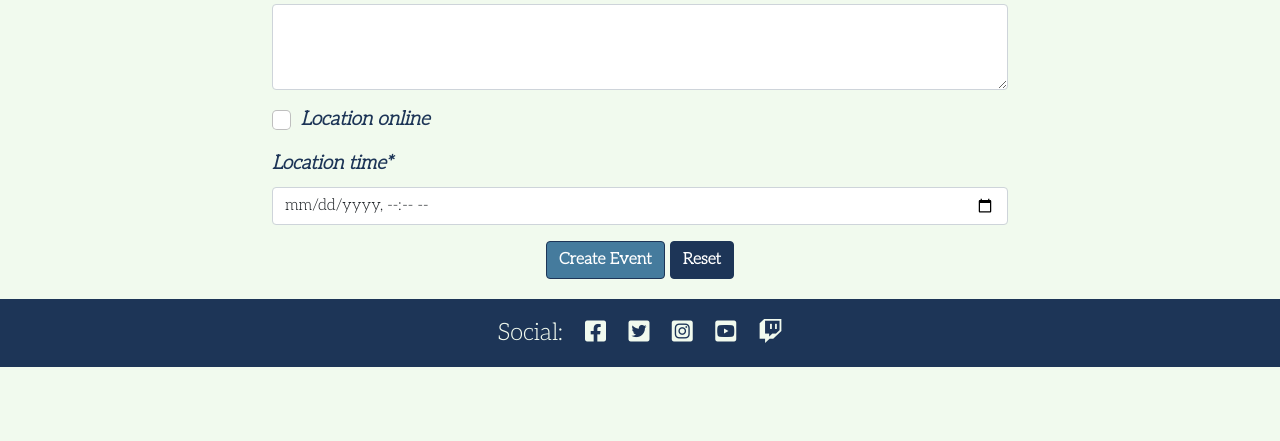
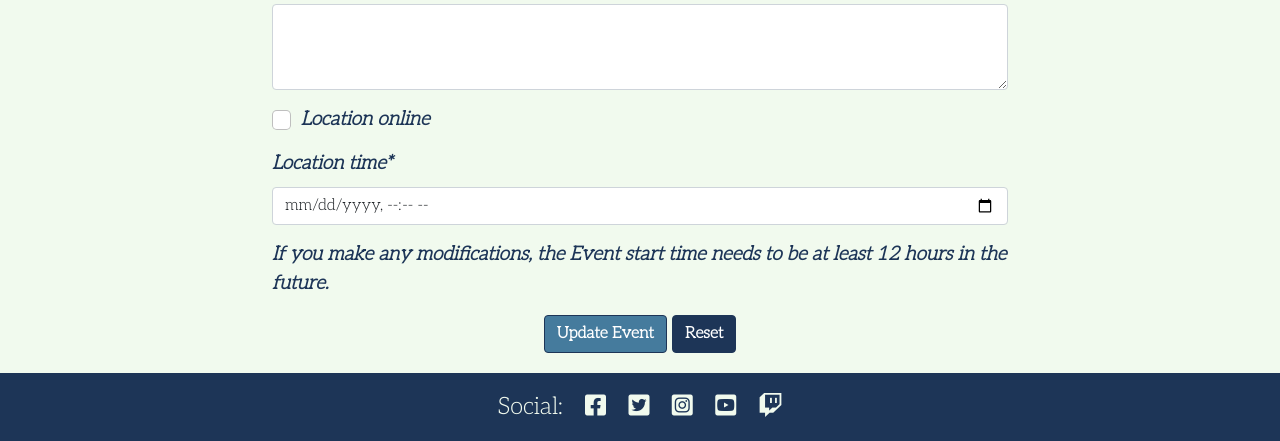
Before and after one commit to Mycrosys/portfolio-project-4-tomodachi, a Django app: template templates/edit_event.html in a window 1280 px wide. Shown: the part 662-1103 px from the top of the page. Before the commit the page ends 1029 px from the top, so only its background shows below. Run offline with Django 3.2, Linux system fonts and the light colour scheme; the template is opened without the code that fills it: values that come from a table or form of the project are taken from there, others are empty; the visitor is signed in with stand-in values (Sample User, id 1); some libraries are stand-ins or nearby versions.

Commit message:
Feat: modifying an event needs a starttime at least 12h from now

```diff
--- a/templates/edit_event.html
+++ b/templates/edit_event.html
@@ -1,5 +1,6 @@
 {% extends 'base.html' %} {% block content %}
 {% load crispy_forms_tags %}
+{% load static %}
 
 <!-- User needs to be Authenticated to Modify Events -->
 {% if user.is_authenticated %}
@@ -12,8 +13,9 @@
                 <form method="POST">
                     {{ event_form | crispy }}
                     {% csrf_token %}
+                    <p>If you make any modifications, the Event start time needs to be at least 12 hours in the future.</p>
                     <div class="text-center">
-                        <input id="create-button" class="btn btn-edit" type="submit" value="Create Event">
+                        <input id="create-button" class="btn btn-edit" type="submit" value="Update Event">
                         <button id="reset-button" class="btn btn-reset" type="reset">Reset</button>
                     </div>
                 </form>
@@ -21,6 +23,9 @@
         </div>
     </div>
 </div>
+
+<!-- Load Script to update the min time for the Event starttime to now + 12 hours -->
+<script src="{% static 'js/formupdate.js' %}"></script>
 
 <!-- If User is not authenticated, display message to signup/register and then redirect to home -->
 {% else %}
```
